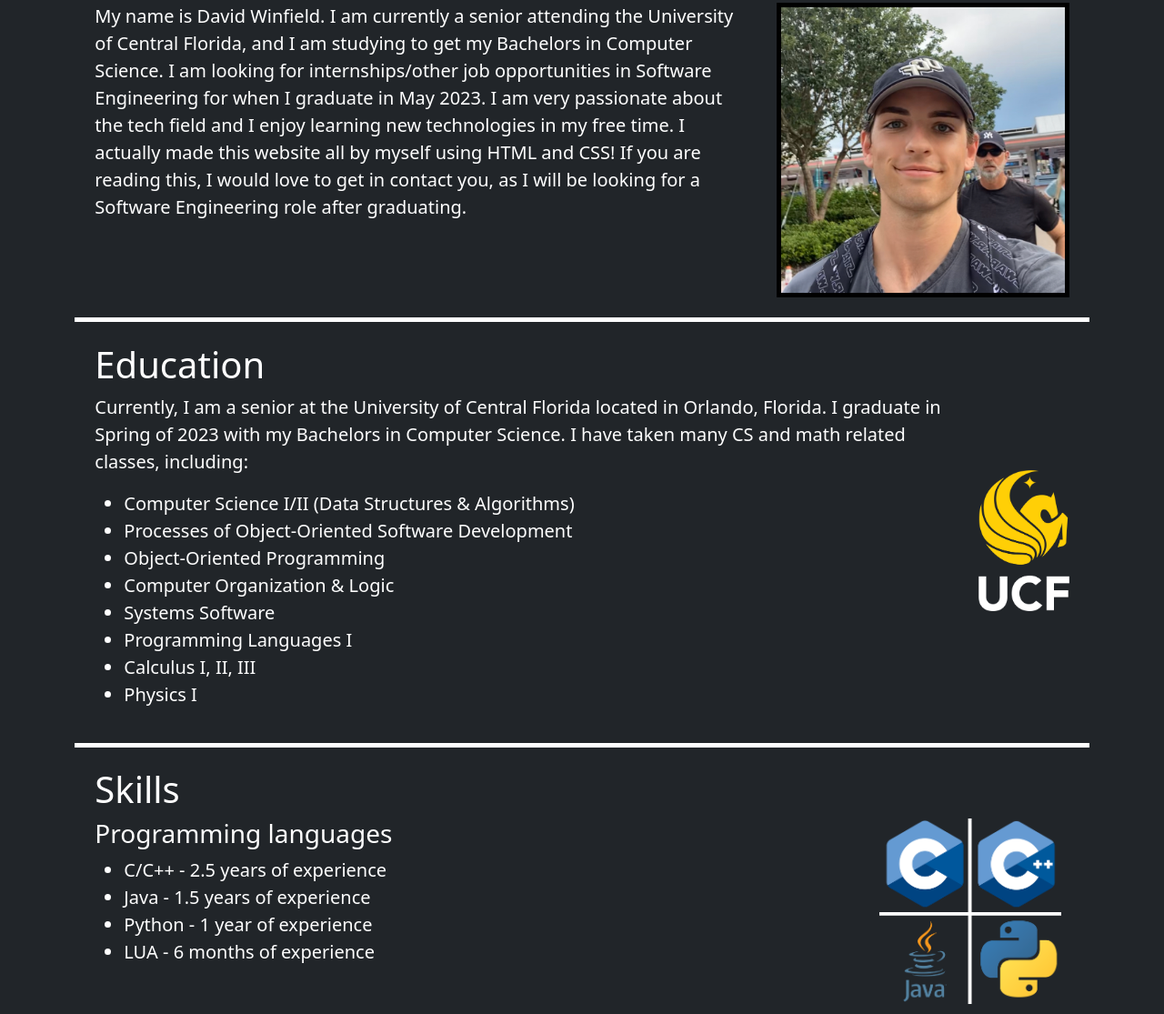
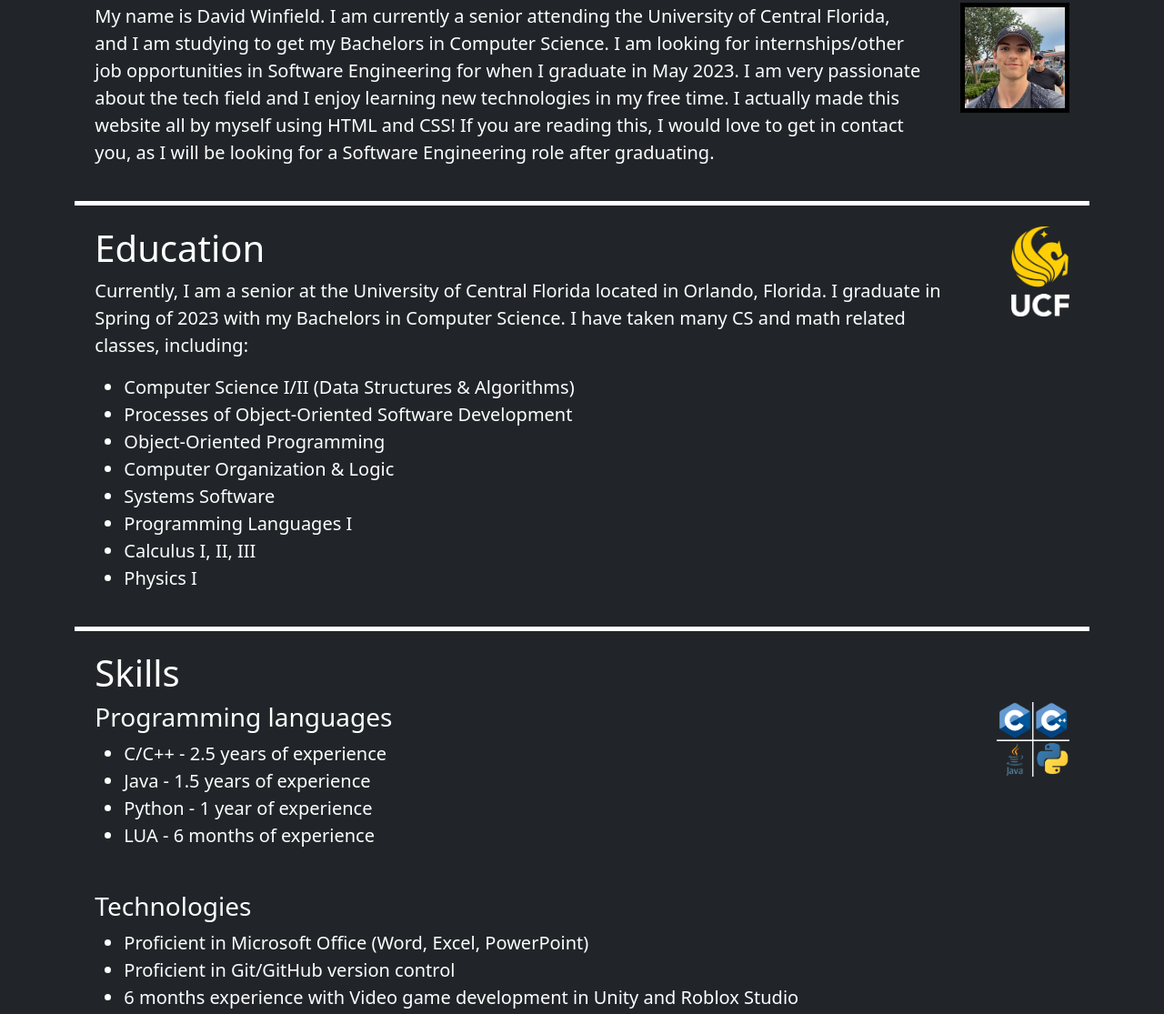
Before and after one commit to david-ryder/Portfolio, a plain HTML site: page index.html in a window 1280 px wide. Shown: the part 745-1860 px from the top of the page at 91% size. Drawn offline with nearby package versions, Linux system fonts and the light colour scheme.

Commit message:
fixed image resizing

```diff
--- a/index.html
+++ b/index.html
@@ -31,7 +31,7 @@
         <!-- About section -->
         <div class="section">
             <h1>About Me</h1>
-            <div id="about" class="content">
+            <div id="about" class="content" style="display:flex">
                 <p>My name is David Winfield. I am currently a senior attending the
                     University of Central Florida, and I am studying to get my Bachelors in
                     Computer Science. I am looking for internships/other job opportunities
@@ -41,7 +41,7 @@
                     I would love to get in contact you, as I will be looking for a Software Engineering role
                     after graduating.
                 </p>
-                <img src="./images/me.jpg" alt="Pic of Me" style="border: 5px solid black">
+                <img src="./images/me.jpg" alt="Pic of Me" style="border: 5px solid black; max-width: 15vh;">
             </div>
         </div>
 
@@ -66,8 +66,10 @@
                             </ul>
                         </p>
                     </div>
-                    <div>
-                        <img src="./images/ucf logo.png" alt="UCF Logo">
+                    <div style="margin-left: auto;">
+                        <a href="https://www.ucf.edu">
+                            <img src="./images/ucf logo.png" alt="UCF Logo" style="max-width: 5vw;">
+                        </a>
                     </div>
                 </div>
             </div>
@@ -77,8 +79,8 @@
         <div class="section">
             <div id="skills" class="content">
                 <h1>Skills</h1>
-                <div style="display: flex;">
-                    <div style="margin-right: 50%;">
+                <div style="display: flex">
+                    <div>
                         <h3>Programming languages</h3>
                         <ul>
                             <li>C/C++ - 2.5 years of experience</li>
@@ -87,8 +89,8 @@
                             <li>LUA - 6 months of experience</li>
                         </ul>
                     </div>
-                    <div>
-                        <img src="./images/logos.png" alt="Programming Languages">
+                    <div style="margin-left: auto;">
+                        <img src="./images/logos.png" alt="Programming Languages" style="max-width: 10vh;">
                     </div>
                 </div>
                 <br>
--- a/styles.css
+++ b/styles.css
@@ -76,11 +76,6 @@ body {
     margin-left: 40px;
 }
 
-#skills img {
-    width: 20%;
-    float: left;
-}
-
 .center {
     display: block;
     margin-left: auto;
@@ -89,11 +84,10 @@ body {
   }
 
   #education img {
-      width: 100px;
+      max-width: 100px;
       margin-left: 40px;
-      margin-top: 100%;
   }
 
   #skills img {
-      width: 200px;
+      width: 15vw;
   }
```
Also changed, not shown: pages/experience.html (+7 -3 lines).
